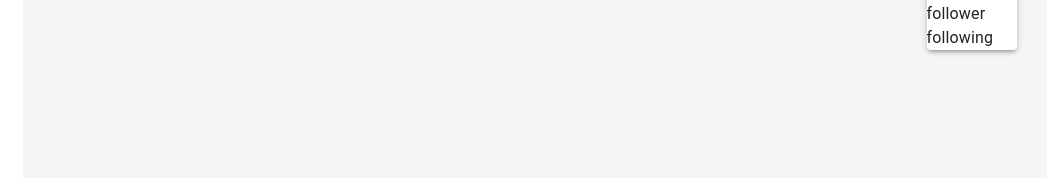
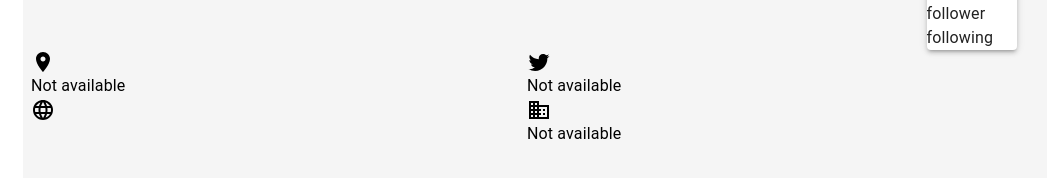
Before and after one commit to Roiber21/materialUI-react, a React app: page / in a window 1280 px wide. Shown: the part 150-328 px from the top of the page, without its empty margins (105-1159 px from the left). Built offline with nearby package versions, Linux system fonts and the light colour scheme; no server answers.

Commit message:
Mostrando la localización del usuario

```diff
--- /dev/null
+++ b/src/components/LocationInfomation/index.jsx
@@ -0,0 +1,61 @@
+import { Grid, Stack, Typography } from '@mui/material';
+import React from 'react'
+import LocationOnIcon from "@mui/icons-material/LocationOn";
+import TwitterIcon from '@mui/icons-material/Twitter';
+import LanguageIcon from "@mui/icons-material/Language";
+import BusinessIcon from '@mui/icons-material/Business';
+
+const LocationInformation = (props) => {
+    const {userState}= props
+    const {location, twitter_username, blog,company}= userState;
+  return (
+        <Grid container >
+            <Grid item xs={6}>
+                <Stack>
+                <LocationOnIcon/>
+                {location != null
+               ?  <Typography>{location}</Typography>
+               :  <Typography>Not available</Typography>
+               }
+                </Stack>
+
+            </Grid>
+            <Grid item xs={6}>
+                <Stack>
+                <TwitterIcon/>
+               {twitter_username != null
+               ?  <Typography>@{twitter_username}</Typography>
+               :  <Typography>Not available</Typography>
+               }
+                </Stack>
+
+            </Grid>
+            <Grid item xs={6}>
+                <Stack>
+                <LanguageIcon/>
+                {blog != ''
+               ?  <Typography>{blog}</Typography>
+               :  <Typography>Not available</Typography>
+               }
+                </Stack>
+
+            </Grid>
+            <Grid item xs={6}>
+                <Stack>
+                <BusinessIcon/>
+                {company != null
+               ?  <Typography>{company}</Typography>
+               :  <Typography>Not available</Typography>
+               }
+                </Stack>
+
+            </Grid>
+
+
+
+        </Grid>
+
+  )
+}
+
+export default LocationInformation
--- a/src/containers/Description/index.jsx
+++ b/src/containers/Description/index.jsx
@@ -1,5 +1,6 @@
 import { Stack, Typography } from '@mui/material';
 import React, { Fragment } from 'react'
+import LocationInformation from '../../components/LocationInfomation';
 import PaperInformation from '../../components/PaperInformation';
 
 const Description = (props) => {
@@ -19,6 +20,7 @@
 
        </Stack>
        <PaperInformation userState={userState} />
+       <LocationInformation userState={userState} />
        </Fragment>
   )
 }
```
